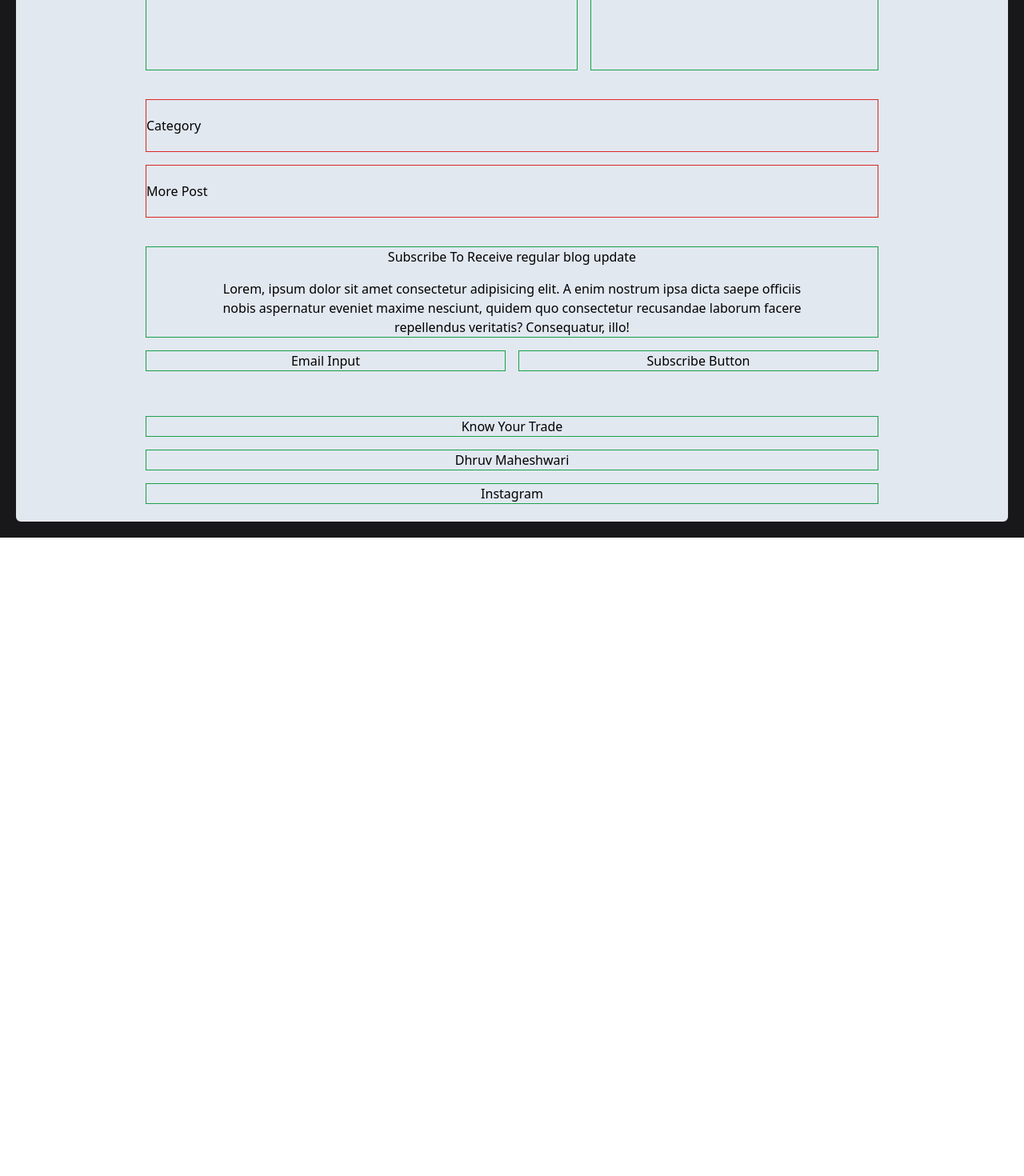
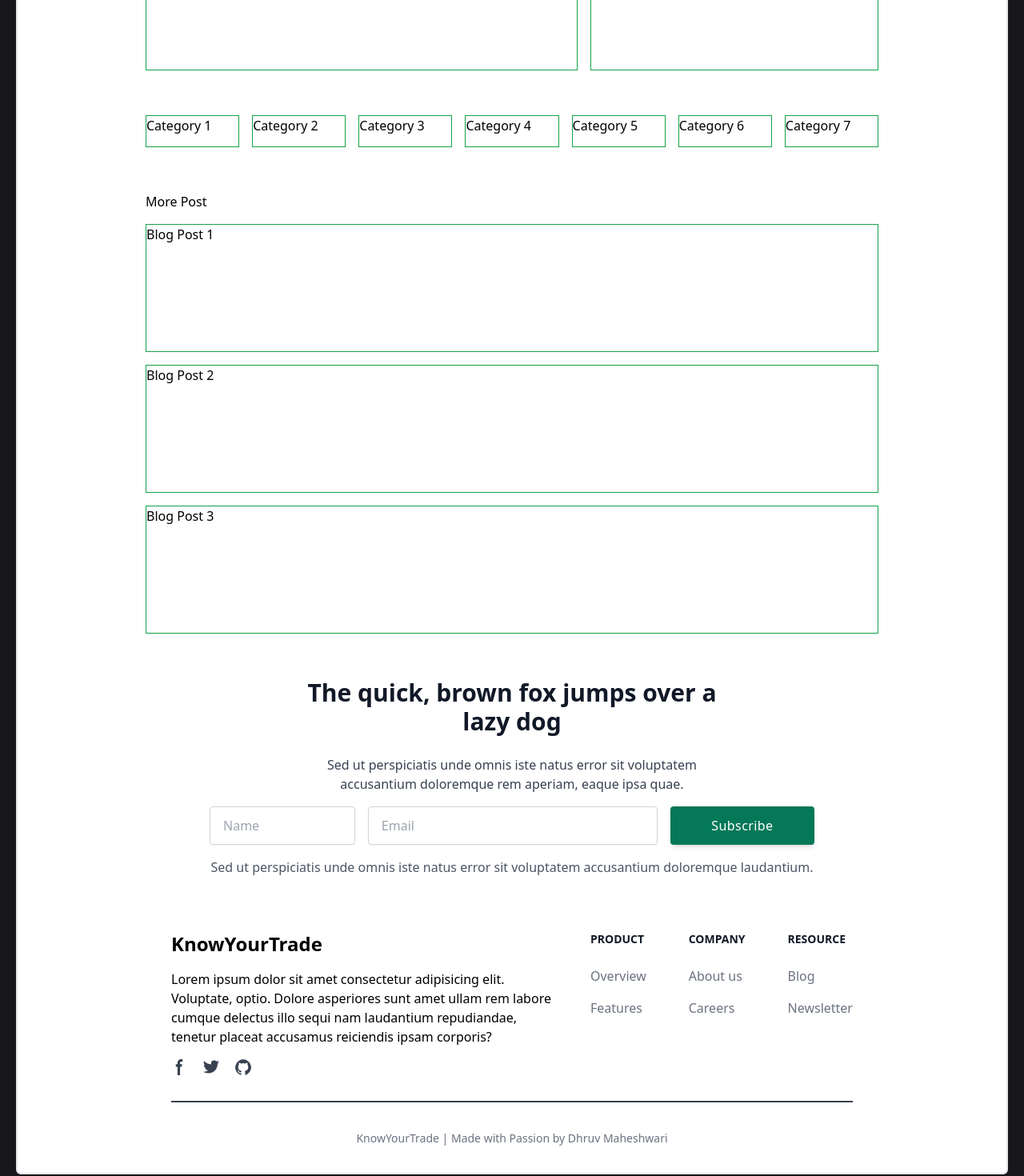
Before and after one commit to maheshwari-dhruv/know-your-trade-frontend, a React (Vite) app: page / in a window 1280 px wide. Shown: the part 380-1850 px from the top of the page at 80% size. Before the commit the page ends 1052 px from the top, so only its background shows below. Built offline with nearby package versions, Linux system fonts and the light colour scheme.

Commit message:
completed subscribe email and footer section v1

```diff
--- a/src/components/footer-section.jsx
+++ b/src/components/footer-section.jsx
@@ -1,14 +1,113 @@
+const LINKS = [
+  {
+    title: "Product",
+    items: ["Overview", "Features"],
+  },
+  {
+    title: "Company",
+    items: ["About us", "Careers"],
+  },
+  {
+    title: "Resource",
+    items: ["Blog", "Newsletter"],
+  },
+];
+
 export const FooterSection = () => {
   return (
-    <footer className="py-5 footer-section flex flex-col gap-4 items-center align-middle">
-      <div className="blog-heading border-green-600 border w-full text-center">
-        <span>Know Your Trade</span>
-      </div>
-      <div className="full-name border-green-600 border w-full text-center">
-        <span>Dhruv Maheshwari</span>
-      </div>
-      <div className="social-icons border-green-600 border w-full text-center">
-        <span>Instagram</span>
+    <footer className="w-full">
+      <div className="mx-auto w-full p-8 flex flex-col gap-8">
+        <div className="flex justify-between gap-8">
+          <div className="flex flex-col gap-4 items-start text-left w-3/5">
+            <div>
+              <a
+                href="/"
+                className="self-center text-2xl font-semibold whitespace-nowrap"
+              >
+                KnowYourTrade
+              </a>
+            </div>
+            <div>
+              <p>
+                Lorem ipsum dolor sit amet consectetur adipisicing elit.
+                Voluptate, optio. Dolore asperiores sunt amet ullam rem labore
+                cumque delectus illo sequi nam laudantium repudiandae, tenetur
+                placeat accusamus reiciendis ipsam corporis?
+              </p>
+            </div>
+            <div className="flex items-center justify-center gap-5">
+              <a href="#facebook" className="text-gray-700">
+                <svg
+                  className="w-5 h-5"
+                  aria-hidden="true"
+                  xmlns="http://www.w3.org/2000/svg"
+                  fill="currentColor"
+                  viewBox="0 0 8 19"
+                >
+                  <path
+                    fillRule="evenodd"
+                    d="M6.135 3H8V0H6.135a4.147 4.147 0 0 0-4.142 4.142V6H0v3h2v9.938h3V9h2.021l.592-3H5V3.591A.6.6 0 0 1 5.592 3h.543Z"
+                    clipRule="evenodd"
+                  />
+                </svg>
+              </a>
+              <a href="#twitter" className="text-gray-700">
+                <svg
+                  className="w-5 h-5"
+                  aria-hidden="true"
+                  xmlns="http://www.w3.org/2000/svg"
+                  fill="currentColor"
+                  viewBox="0 0 20 17"
+                >
+                  <path
+                    fillRule="evenodd"
+                    d="M20 1.892a8.178 8.178 0 0 1-2.355.635 4.074 4.074 0 0 0 1.8-2.235 8.344 8.344 0 0 1-2.605.98A4.13 4.13 0 0 0 13.85 0a4.068 4.068 0 0 0-4.1 4.038 4 4 0 0 0 .105.919A11.705 11.705 0 0 1 1.4.734a4.006 4.006 0 0 0 1.268 5.392 4.165 4.165 0 0 1-1.859-.5v.05A4.057 4.057 0 0 0 4.1 9.635a4.19 4.19 0 0 1-1.856.07 4.108 4.108 0 0 0 3.831 2.807A8.36 8.36 0 0 1 0 14.184 11.732 11.732 0 0 0 6.291 16 11.502 11.502 0 0 0 17.964 4.5c0-.177 0-.35-.012-.523A8.143 8.143 0 0 0 20 1.892Z"
+                    clipRule="evenodd"
+                  />
+                </svg>
+              </a>
+              <a href="#github" className="text-gray-700">
+                <svg
+                  className="w-5 h-5"
+                  aria-hidden="true"
+                  xmlns="http://www.w3.org/2000/svg"
+                  fill="currentColor"
+                  viewBox="0 0 20 20"
+                >
+                  <path
+                    fillRule="evenodd"
+                    d="M10 .333A9.911 9.911 0 0 0 6.866 19.65c.5.092.678-.215.678-.477 0-.237-.01-1.017-.014-1.845-2.757.6-3.338-1.169-3.338-1.169a2.627 2.627 0 0 0-1.1-1.451c-.9-.615.07-.6.07-.6a2.084 2.084 0 0 1 1.518 1.021 2.11 2.11 0 0 0 2.884.823c.044-.503.268-.973.63-1.325-2.2-.25-4.516-1.1-4.516-4.9A3.832 3.832 0 0 1 4.7 7.068a3.56 3.56 0 0 1 .095-2.623s.832-.266 2.726 1.016a9.409 9.409 0 0 1 4.962 0c1.89-1.282 2.717-1.016 2.717-1.016.366.83.402 1.768.1 2.623a3.827 3.827 0 0 1 1.02 2.659c0 3.807-2.319 4.644-4.525 4.889a2.366 2.366 0 0 1 .673 1.834c0 1.326-.012 2.394-.012 2.72 0 .263.18.572.681.475A9.911 9.911 0 0 0 10 .333Z"
+                    clipRule="evenodd"
+                  />
+                </svg>
+              </a>
+            </div>
+          </div>
+          <div className="flex gap-8 justify-between w-2/5">
+            {LINKS.map(({ title, items }) => (
+              <div key={title}>
+                <h2 className="mb-6 text-sm font-semibold text-gray-900 uppercase">
+                  {title}
+                </h2>
+                <ul className="text-gray-500 dark:text-gray-400 font-medium">
+                  {items.map((link) => (
+                    <li className="mb-4" key={link}>
+                      <a href="#" className="hover:underline">
+                        {link}
+                      </a>
+                    </li>
+                  ))}
+                </ul>
+              </div>
+            ))}
+          </div>
+        </div>
+        <hr className="border-gray-700 border" />
+        <div className="text-center">
+          <span className="text-gray-500 text-sm">
+            KnowYourTrade | Made with Passion by Dhruv Maheshwari
+          </span>
+        </div>
       </div>
     </footer>
   );
--- a/src/components/home-page/category-section.jsx
+++ b/src/components/home-page/category-section.jsx
@@ -1,7 +1,13 @@
 export const CategorySection = () => {
   return (
-    <section className="border-red-600 border py-5 category">
-      <span>Category</span>
+    <section className="py-5 category flex gap-4 justify-between">
+      <div className="w-full border-green-600 border h-10">Category 1</div>
+      <div className="w-full border-green-600 border h-10">Category 2</div>
+      <div className="w-full border-green-600 border h-10">Category 3</div>
+      <div className="w-full border-green-600 border h-10">Category 4</div>
+      <div className="w-full border-green-600 border h-10">Category 5</div>
+      <div className="w-full border-green-600 border h-10">Category 6</div>
+      <div className="w-full border-green-600 border h-10">Category 7</div>
     </section>
   );
 };
--- a/src/components/home-page/more-post-section.jsx
+++ b/src/components/home-page/more-post-section.jsx
@@ -1,7 +1,18 @@
 export const MorePostSection = () => {
   return (
-    <section className="border-red-600 border py-5 more-post">
+    <section className="flex flex-col gap-4 py-5 more-post">
       <span>More Post</span>
+      <div className="flex flex-col gap-4">
+        <div className="blog-heading border-green-600 border h-40 w-full">
+          <span>Blog Post 1</span>
+        </div>
+        <div className="full-name border-green-600 border w-full h-40">
+          <span>Blog Post 2</span>
+        </div>
+        <div className="social-icons border-green-600 border w-full h-40">
+          <span>Blog Post 3</span>
+        </div>
+      </div>
     </section>
   );
 };
--- a/src/components/home-page/subscribe-email.jsx
+++ b/src/components/home-page/subscribe-email.jsx
@@ -1,21 +1,41 @@
 export const SubscribEmailSection = () => {
   return (
-    <section className="py-5 subscribe-email flex flex-col gap-4">
-      <div className="blog-heading border-green-600 border w-full flex flex-col gap-4 px-20 text-center">
-        <span>Subscribe To Receive regular blog update</span>
-        <span>
-          Lorem, ipsum dolor sit amet consectetur adipisicing elit. A enim
-          nostrum ipsa dicta saepe officiis nobis aspernatur eveniet maxime
-          nesciunt, quidem quo consectetur recusandae laborum facere repellendus
-          veritatis? Consequatur, illo!
-        </span>
-      </div>
-      <div className="flex items-center gap-4">
-        <div className="full-name border-green-600 border w-full text-center">
-          <span>Email Input</span>
-        </div>
-        <div className="social-icons border-green-600 border w-full text-center">
-          <span>Subscribe Button</span>
+    <section className="py-5">
+      <div className="flex flex-col items-center justify-center px-20 mx-auto">
+        <div className="flex flex-col gap-4 items-center w-full">
+          <div className="flex flex-col items-center px-20 text-center">
+            <h2 className="max-w-lg mb-6 font-sans text-3xl font-bold text-gray-900">
+              The quick, brown fox jumps over a lazy dog
+            </h2>
+            <p className="text-base text-gray-700 mx-10">
+              Sed ut perspiciatis unde omnis iste natus error sit voluptatem
+              accusantium doloremque rem aperiam, eaque ipsa quae.
+            </p>
+          </div>
+          <form className="flex items-center w-full gap-4">
+            <input
+              placeholder="Name"
+              required=""
+              type="text"
+              className="flex-grow w-1/4 h-12 px-4 transition duration-200 bg-white border border-gray-300 rounded shadow-sm appearance-none"
+            />
+            <input
+              placeholder="Email"
+              required=""
+              type="text"
+              className="flex-grow w-2/4 h-12 px-4 transition duration-200 bg-white border border-gray-300 rounded shadow-sm appearance-none"
+            />
+            <button
+              type="submit"
+              className="inline-flex items-center justify-center w-1/4 h-12 font-medium tracking-wide text-white transition duration-200 rounded shadow-md bg-emerald-700"
+            >
+              Subscribe
+            </button>
+          </form>
+          <p className="text-gray-600">
+            Sed ut perspiciatis unde omnis iste natus error sit voluptatem
+            accusantium doloremque laudantium.
+          </p>
         </div>
       </div>
     </section>
--- a/src/pages/home-page.jsx
+++ b/src/pages/home-page.jsx
@@ -8,7 +8,7 @@ import { SubscribEmailSection } from "../components/home-page/subscribe-email";
 export const Home = () => {
   return (
     <div className="w-full h-full px-5 py-5 bg-zinc-900 main">
-      <div className="w-full h-full text-black border-2 rounded-md bg-slate-200 px-40 flex flex-col gap-4">
+      <div className="w-full h-full text-black border-2 rounded-md bg-white px-40 flex flex-col gap-4">
         <HeaderSection />
         <LatestPostSection />
         <CategorySection />
```
